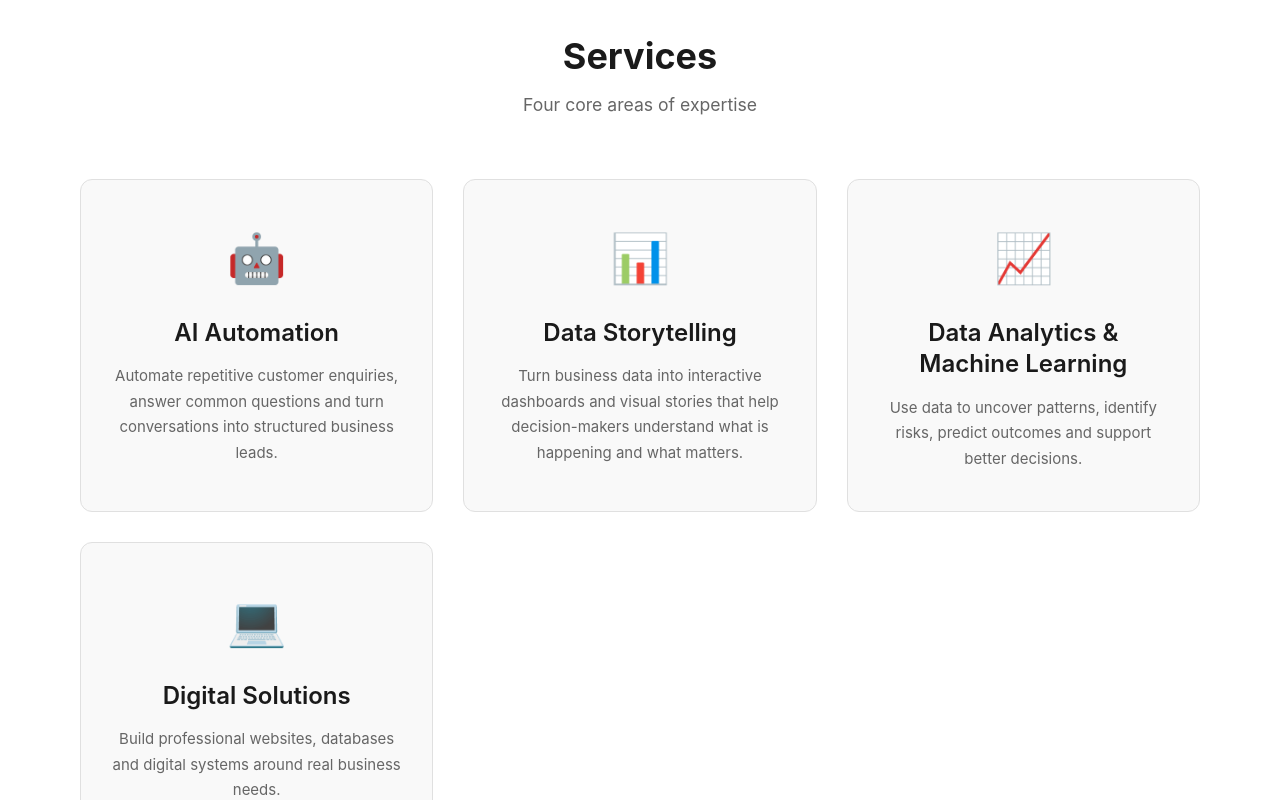
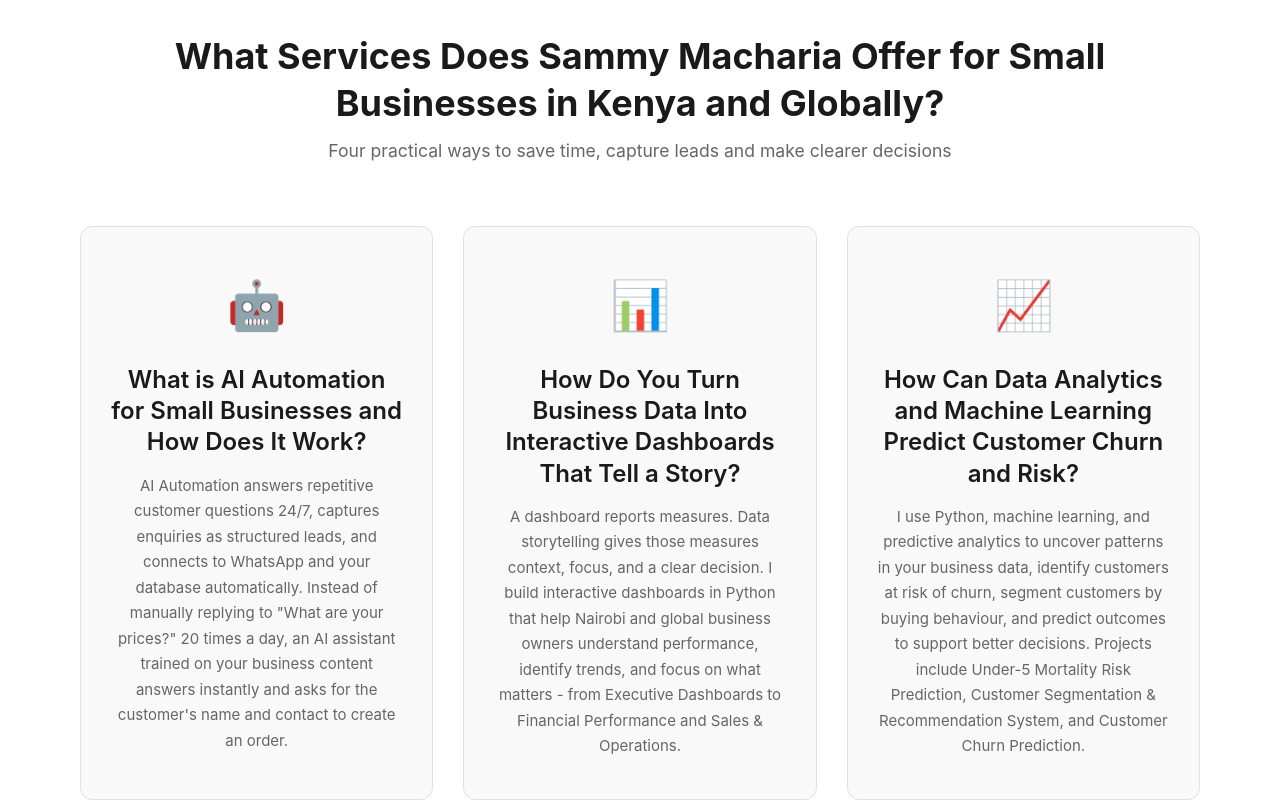
Before and after one commit to sammaash/SAMMY-MACHARIA-PORTFOLIO, a React (Vite) app: page / in a window 1280 px wide. Shown: the part 720-1520 px from the top of the page. Built offline with nearby package versions, Linux system fonts and the light colour scheme.

Commit message:
Add AEO content and conversion FAQs

```diff
--- a/index.html
+++ b/index.html
@@ -22,6 +22,58 @@
       content="Personal portfolio showcasing practical AI automation, data analytics and digital solutions for businesses."
     />
     <title>Sammy Macharia | AI Automation &amp; Data Solutions for Small Businesses - Kenya &amp; Global</title>
+    <script type="application/ld+json">
+      {
+        "@context": "https://schema.org",
+        "@type": "ProfessionalService",
+        "name": "Sammy Macharia AI Automation & Data Solutions",
+        "url": "https://sammymacharia.com/",
+        "description": "AI automation, data analytics, data storytelling and digital solutions for small businesses in Kenya and globally.",
+        "areaServed": ["Kenya", "Worldwide"],
+        "serviceType": ["AI Automation", "Data Analytics", "Data Storytelling", "Digital Solutions"],
+        "founder": { "@type": "Person", "name": "Sammy Macharia" },
+        "sameAs": ["https://www.linkedin.com/in/sammy-macharia-03805114a/", "https://github.com/sammaash"]
+      }
+    </script>
+    <script type="application/ld+json">
+      {
+        "@context": "https://schema.org",
+        "@type": "Person",
+        "name": "Sammy Macharia",
+        "jobTitle": "AI Automation and Data Specialist",
+        "url": "https://sammymacharia.com/",
+        "address": { "@type": "PostalAddress", "addressLocality": "Nairobi", "addressCountry": "KE" },
+        "sameAs": ["https://www.linkedin.com/in/sammy-macharia-03805114a/", "https://github.com/sammaash"]
+      }
+    </script>
+    <script type="application/ld+json">
+      {
+        "@context": "https://schema.org",
+        "@type": "FAQPage",
+        "mainEntity": [
+          {
+            "@type": "Question",
+            "name": "What does AI automation do for a small business?",
+            "acceptedAnswer": { "@type": "Answer", "text": "AI automation answers repetitive customer questions 24/7, captures enquiries as structured leads, and can connect conversations to WhatsApp, email or a database." }
+          },
+          {
+            "@type": "Question",
+            "name": "How much does a small business AI automation project cost?",
+            "acceptedAnswer": { "@type": "Answer", "text": "Focused projects typically cost $300-$600, depending on the workflow, integrations and data involved." }
+          },
+          {
+            "@type": "Question",
+            "name": "Can you automate WhatsApp orders and customer enquiries?",
+            "acceptedAnswer": { "@type": "Answer", "text": "Yes. I can design an enquiry flow that answers common questions, asks for customer details, captures order information and stores each enquiry in a structured database." }
+          },
+          {
+            "@type": "Question",
+            "name": "What kind of dashboards do you build?",
+            "acceptedAnswer": { "@type": "Answer", "text": "I build interactive Python dashboards for executive reporting, financial performance, sales and operations, customer analytics and KPI tracking." }
+          }
+        ]
+      }
+    </script>
   </head>
   <body>
     <div id="root"></div>
--- a/src/App.jsx
+++ b/src/App.jsx
@@ -134,8 +134,8 @@ function App() {
       <section className="services" id="services">
         <div className="container">
           <div className="section-header">
-            <h2>Services</h2>
-            <p className="section-subtitle">Four core areas of expertise</p>
+            <h2>What Services Does Sammy Macharia Offer for Small Businesses in Kenya and Globally?</h2>
+            <p className="section-subtitle">Four practical ways to save time, capture leads and make clearer decisions</p>
           </div>
 
           <div className="services-grid">
@@ -359,9 +359,15 @@ function App() {
           </div>
 
           <div className="about-content">
-            <p className="about-bio">{portfolioData.about.bio}</p>
+            {portfolioData.about.paragraphs.map((paragraph) => <p className="about-bio" key={paragraph}>{paragraph}</p>)}
 
             <div className="capabilities-section">
+              <h3>What problems I solve</h3>
+              <ul className="about-problems">
+                {portfolioData.about.problems.map((problem) => <li key={problem}>{problem}</li>)}
+              </ul>
+              <h3>Why work with me</h3>
+              <p className="about-why">{portfolioData.about.whyWorkWithMe}</p>
               <h3>Core Capabilities</h3>
               <div className="capabilities-grid">
                 {portfolioData.about.capabilities.map((capability, idx) => (
@@ -443,6 +449,24 @@ function App() {
         </div>
       </section>
 
+      {/* FAQ Section */}
+      <section className="faq" id="faq">
+        <div className="container faq-content">
+          <div className="section-header">
+            <h2>Frequently Asked Questions</h2>
+            <p className="section-subtitle">Clear answers about AI automation, data and digital systems</p>
+          </div>
+          <div className="faq-list">
+            {portfolioData.faq.map((item) => (
+              <details className="faq-item" key={item.question}>
+                <summary>{item.question}</summary>
+                <p>{item.answer}</p>
+              </details>
+            ))}
+          </div>
+        </div>
+      </section>
+
       {/* Footer */}
       <footer className="footer">
         <div className="container">
--- a/src/data/portfolio.js
+++ b/src/data/portfolio.js
@@ -16,30 +16,30 @@ export const portfolioData = {
   services: [
     {
       id: 'ai-automation',
-      title: 'AI Automation',
+      title: 'What is AI Automation for Small Businesses and How Does It Work?',
       description:
-        'Automate repetitive customer enquiries, answer common questions and turn conversations into structured business leads.',
+        'AI Automation answers repetitive customer questions 24/7, captures enquiries as structured leads, and connects to WhatsApp and your database automatically. Instead of manually replying to "What are your prices?" 20 times a day, an AI assistant trained on your business content answers instantly and asks for the customer\'s name and contact to create an order.',
       icon: '🤖',
     },
     {
       id: 'data-storytelling',
-      title: 'Data Storytelling',
+      title: 'How Do You Turn Business Data Into Interactive Dashboards That Tell a Story?',
       description:
-        'Turn business data into interactive dashboards and visual stories that help decision-makers understand what is happening and what matters.',
+        'A dashboard reports measures. Data storytelling gives those measures context, focus, and a clear decision. I build interactive dashboards in Python that help Nairobi and global business owners understand performance, identify trends, and focus on what matters - from Executive Dashboards to Financial Performance and Sales & Operations.',
       icon: '📊',
     },
     {
       id: 'data-analytics',
-      title: 'Data Analytics & Machine Learning',
+      title: 'How Can Data Analytics and Machine Learning Predict Customer Churn and Risk?',
       description:
-        'Use data to uncover patterns, identify risks, predict outcomes and support better decisions.',
+        'I use Python, machine learning, and predictive analytics to uncover patterns in your business data, identify customers at risk of churn, segment customers by buying behaviour, and predict outcomes to support better decisions. Projects include Under-5 Mortality Risk Prediction, Customer Segmentation & Recommendation System, and Customer Churn Prediction.',
       icon: '📈',
     },
     {
       id: 'digital-solutions',
-      title: 'Digital Solutions',
+      title: 'Who Builds Professional Business Websites With AI and Database Integration in Kenya?',
       description:
-        'Build professional websites, databases and digital systems around real business needs.',
+        'I build professional, responsive business websites that are more than brochures - they are digital systems built around how your team actually works. Each website includes database integration, enquiry workflows, OpenAI integration, and deployment on Railway with persistent storage, like the system built for Cindy Bakes Delights in Nairobi.',
       icon: '💻',
     },
   ],
@@ -225,8 +225,19 @@ export const portfolioData = {
 
   // About
   about: {
-    headline: 'Practical business solutions through AI, data and digital tools.',
-    bio: "I'm a technology and data practitioner focused on applying AI, analytics and digital tools to practical business problems. I work with businesses that need clearer customer experiences, more useful data and systems built around how their teams actually work.",
+    headline: 'Who is Sammy Macharia? AI Automation and Data Specialist in Nairobi, Kenya',
+    paragraphs: [
+      'I help small businesses turn repetitive work, scattered data and underperforming websites into practical digital systems that save time and support better decisions.',
+      'My work combines AI automation, data analytics, data storytelling and web development. I build customer assistants, lead-capture workflows, interactive dashboards and database-backed websites around the way a business actually operates.',
+      'Based in Nairobi, Kenya, I work with local and global businesses on focused projects typically priced between $300 and $600, starting with a clear business problem and a practical path to measurable value.',
+    ],
+    problems: [
+      'Customers ask the same questions repeatedly and enquiries are missed.',
+      'Your website looks good but does not capture or organize leads.',
+      'Business data exists, but it is difficult to interpret or act on.',
+      'Your team spends time on manual processes that could be automated.',
+    ],
+    whyWorkWithMe: 'You get a focused solution tied to a real business outcome, clear communication throughout the project, and tools your team can understand and use after launch.',
     capabilities: [
       'AI Automation',
       'Data Analytics',
@@ -248,4 +259,39 @@ export const portfolioData = {
     linkedin: 'https://www.linkedin.com/in/sammy-macharia-03805114a/',
     github: 'https://github.com/sammaash',
   },
+
+  faq: [
+    {
+      question: 'What does AI automation do for a small business?',
+      answer: 'AI automation answers repetitive customer questions 24/7, captures enquiries as structured leads, and can connect conversations to WhatsApp, email or a database. It gives the owner more time while keeping customer response fast and consistent.',
+    },
+    {
+      question: 'How much does a small business AI automation project cost?',
+      answer: 'Focused projects typically cost $300-$600, depending on the workflow, integrations and data involved. A free 15-minute business audit helps identify the highest-value starting point before any proposal.',
+    },
+    {
+      question: 'Can you automate WhatsApp orders and customer enquiries?',
+      answer: 'Yes. I can design an enquiry flow that answers common questions, asks for customer details, captures order information and stores each enquiry in a structured database.',
+    },
+    {
+      question: 'What kind of dashboards do you build?',
+      answer: 'I build interactive Python dashboards for executive reporting, financial performance, sales and operations, customer analytics and KPI tracking. The goal is to make the next business decision clearer, not just display charts.',
+    },
+    {
+      question: 'Do you work with businesses outside Nairobi or Kenya?',
+      answer: 'Yes. I am based in Nairobi and work with businesses in Kenya and globally through remote collaboration.',
+    },
+    {
+      question: 'Can you connect a website to a database?',
+      answer: 'Yes. Websites can include enquiry workflows, persistent database storage, AI integrations and deployment configured around the business process.',
+    },
+    {
+      question: 'How long does a typical project take?',
+      answer: 'A focused website or automation workflow can often be delivered in two to four weeks, depending on the scope, content and integrations required.',
+    },
+    {
+      question: 'How do we start working together?',
+      answer: 'Book a free 15-minute business audit on WhatsApp or email hello@sammymacharia.com. We will discuss the current process, where time or leads are being lost, and the most practical next step.',
+    },
+  ],
 }
```
Also changed, not shown: src/App.css (+52 -0 lines).
